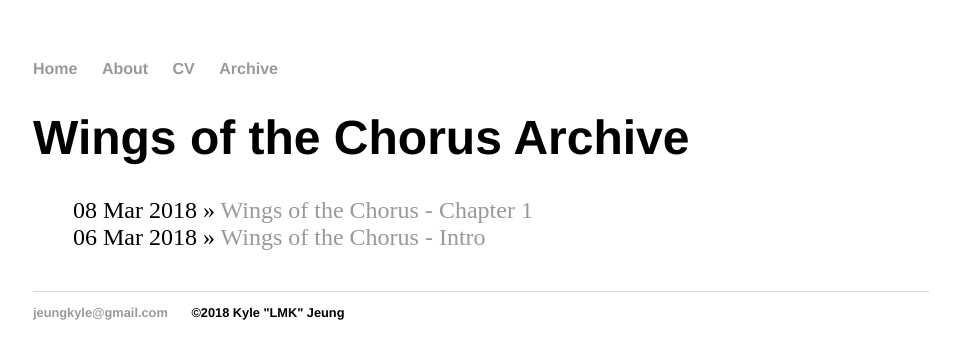
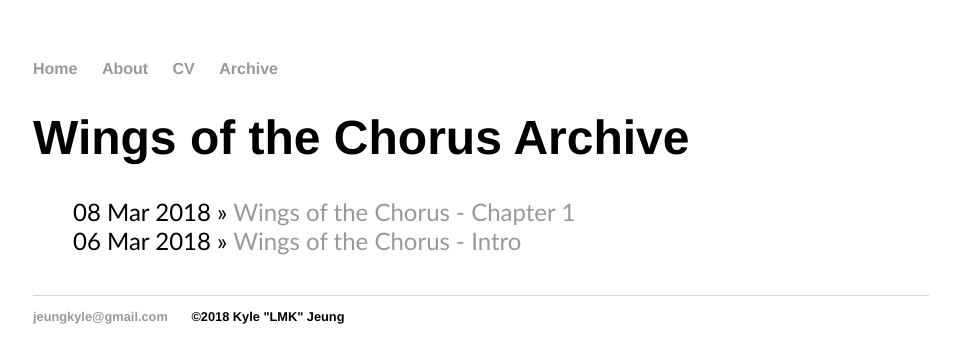
Before and after one commit to jeungkyle/wingsofthechorus, a Jekyll site: the page built from archive/index.html, in a window 1280 px wide. Shown: the top 363 px of the page, without its empty margins (159-1119 px from the left). Built offline with Jekyll 4.4.1, drawn with Linux system fonts in a browser that asks for light colours.

Commit message:
Update main.css

```diff
--- a/css/main.css
+++ b/css/main.css
@@ -34,15 +34,18 @@ p {
     color: #333;
 }
 footer {
+    font-family:'Calibri';
     border-top: 1px solid #d5d5d5;
     font-size: .8em;
 }
 
 ul.posts {
+    font-family:'Calibri';
     margin: 20px auto 40px;
     font-size: 1.5em;
 }
 
 ul.posts li {
+    font-family:'Calibri';
     list-style: none;
 }
```
